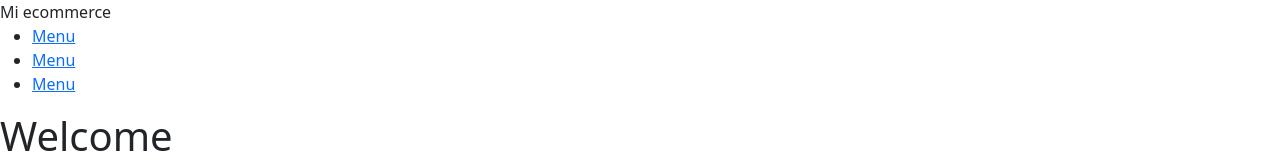
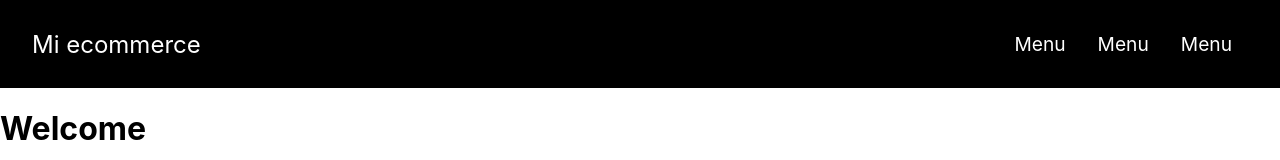
Before and after one commit to FabriBorgobello/reactjs-25395-coder, a React (Create React App) app: page / in a window 1280 px wide. Shown: the top 160 px of the page. Built offline with nearby package versions, Linux system fonts and the light colour scheme; data requests are answered from the project's data file.

Commit message:
Preparacion clase 8

```diff
--- a/src/App.js
+++ b/src/App.js
@@ -1,4 +1,3 @@
-import "bootstrap/dist/css/bootstrap.min.css";
 import "./App.scss";
 import Navbar from "./components/Navbar";
 import ItemContainer from "./components/ItemContainer";
--- a/src/components/Navbar/index.jsx
+++ b/src/components/Navbar/index.jsx
@@ -1,17 +1,13 @@
+import "./styles.scss";
+
 const Navbar = () => {
   return (
-    <nav>
+    <nav className="navbar">
       <span>Mi ecommerce</span>
       <ul>
-        <li>
-          <a href="/#">Menu</a>
-        </li>
-        <li>
-          <a href="/#">Menu</a>
-        </li>
-        <li>
-          <a href="/#">Menu</a>
-        </li>
+        <li>Menu</li>
+        <li>Menu</li>
+        <li>Menu</li>
       </ul>
     </nav>
   );
--- /dev/null
+++ b/src/components/Navbar/styles.scss
@@ -0,0 +1,20 @@
+nav.navbar {
+  display: flex;
+  align-items: center;
+  justify-content: space-between;
+  background-color: black;
+  color: white;
+  padding: 1rem 2rem;
+  span {
+    font-size: 1.5rem;
+  }
+  ul {
+    display: flex;
+    align-items: center;
+    li {
+      list-style: none;
+      margin-inline: 1rem;
+      font-size: 1.2rem;
+    }
+  }
+}
```
Also changed, not shown: src/components/CrudUsuarios/index.jsx (+0 -13 lines).
